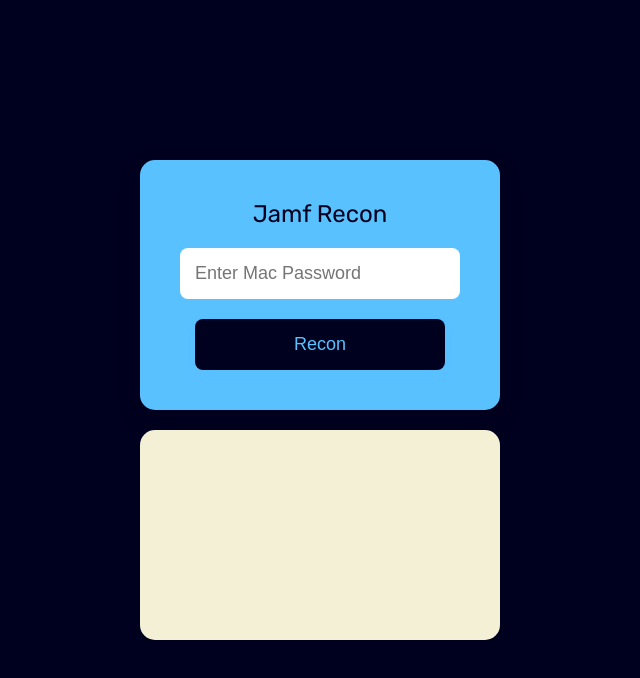
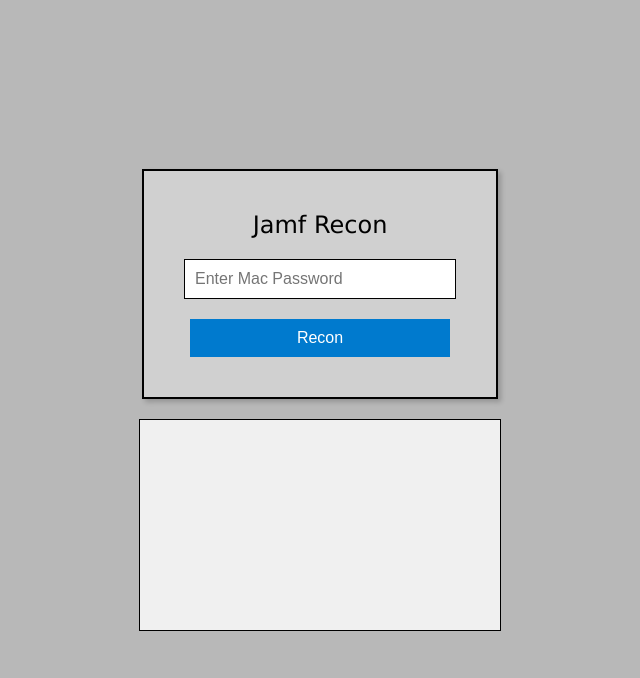
Before and after one commit to nickconnolly/Recon, an Electron app: page src/index.html in a window 800 px wide. Shown: the whole page, without its empty margins (80-720 px from the left). Drawn offline with Linux system fonts and the light colour scheme; no server answers.

Commit message:
fixed path issue for jamf

```diff
--- a/src/index.html
+++ b/src/index.html
@@ -3,7 +3,7 @@
 <head>
   <meta charset="UTF-8">
   <meta name="viewport" content="width=device-width, initial-scale=1.0">
-  <title>Renew Profile</title>
+  <title>Recon</title>
   <link href="https://fonts.googleapis.com/css2?family=Rubik:wght@400;500;700&display=swap" rel="stylesheet">
   <link href="style.css" rel="stylesheet">
 </head>
--- a/src/index.js
+++ b/src/index.js
@@ -22,7 +22,7 @@
   // Listen for the IPC event
   ipcMain.on("send-password", (event, password) => {
     const command = "sudo";
-    const args = ["-S", "jamf", "recon"];
+    const args = ["-S", "/usr/local/bin/jamf", "recon"];
 
     const child = spawn(command, args, {
       stdio: ["pipe", "pipe", "pipe"],
@@ -118,6 +118,7 @@
           { role: "togglefullscreen" },
           { type: "separator" },
           { role: "reload" },
+          {role : "toggleDevTools" }
         ],
       },
       {
--- /dev/null
+++ b/src/old.style.css
@@ -0,0 +1,79 @@
+body {
+    font-family: 'Rubik', sans-serif;
+    display: flex;
+    justify-content: center;
+    align-items: center;
+    height: 100vh;
+    margin: 0;
+    background-color: #00001F;
+    color: #5AC1FF;
+  }
+
+  #passwordForm {
+    display: flex;
+    flex-direction: column;
+    align-items: center;
+    background-color: #5AC1FF;
+    padding: 40px;
+    border-radius: 15px;
+    box-shadow: 0 10px 20px rgba(0, 0, 31, 0.3);
+  }
+
+  .form-title {
+    font-size: 24px;
+    color: #00001F;
+    margin-bottom: 20px;
+  }
+
+  input[type="password"] {
+    padding: 15px;
+    margin-bottom: 20px;
+    border: none;
+    border-radius: 8px;
+    outline: none;
+    font-size: 18px;
+    width: 250px;
+  }
+
+  #renewButton {
+    padding: 15px 30px;
+    background-color: #00001F;
+    color: #5AC1FF;
+    border: none;
+    border-radius: 8px;
+    font-size: 18px;
+    cursor: pointer;
+    transition: background-color 0.3s, color 0.3s;
+    width: 250px;
+    box-shadow: 0 4px 8px rgba(90, 193, 255, 0.4);
+  }
+
+  #renewButton:hover {
+    background-color: #A9A9A9;
+    color: #00001F;
+  }
+
+  #renewButton:active {
+    transform: translateY(2px);
+    box-shadow: 0 2px 4px rgba(90, 193, 255, 0.4);
+  }
+
+  .content-wrapper {
+    display: flex;
+    flex-direction: column;
+    align-items: center;
+    width: 100%; /* Ensures it takes the full width */
+  }
+
+  #commandOutput {
+    background-color: #f3f0d6;
+    color: rgb(0, 0, 0);
+    padding: 20px;
+    margin-top: 20px;
+    border-radius: 15px;
+    width: calc(100% - 80px); /* Adjust based on the padding of the parent or desired width */
+    width: 320px; /* Adjust this value based on your design preference */
+    height: 170px;
+    overflow-y: auto;
+    word-wrap: break-word;
+  }
--- a/src/style.css
+++ b/src/style.css
@@ -1,78 +1,76 @@
 body {
-    font-family: 'Rubik', sans-serif;
+    font-family: 'Geneva', sans-serif; /* Closer to Mac OS fonts */
     display: flex;
     justify-content: center;
     align-items: center;
     height: 100vh;
     margin: 0;
-    background-color: #00001F;
-    color: #5AC1FF;
+    background-color: #b8b8b8; /* Classic Mac OS 9 background */
+    color: #000; /* Standard text color */
 }
 
 #passwordForm {
     display: flex;
     flex-direction: column;
     align-items: center;
-    background-color: #5AC1FF;
+    background-color: #d0d0d0; /* Slightly lighter grey for forms */
     padding: 40px;
-    border-radius: 15px;
-    box-shadow: 0 10px 20px rgba(0, 0, 31, 0.3);
+    border-radius: 0; /* Keeping the classic sharp corner look */
+    border: 2px solid #000; /* Defined border for depth */
+    box-shadow: 3px 3px 5px rgba(0, 0, 0, 0.2); /* Subtle shadow for 3D effect */
 }
 
 .form-title {
     font-size: 24px;
-    color: #00001F;
+    color: #000;
     margin-bottom: 20px;
 }
 
 input[type="password"] {
-    padding: 15px;
+    padding: 10px;
     margin-bottom: 20px;
-    border: none;
-    border-radius: 8px;
-    outline: none;
-    font-size: 18px;
+    border: 1px solid #000; /* More defined input borders */
+    border-radius: 0; /* Mac OS 9 did not use rounded corners */
+    font-size: 16px;
+    background-color: #fff;
     width: 250px;
 }
 
 #renewButton {
-    padding: 15px 30px;
-    background-color: #00001F;
-    color: #5AC1FF;
+    padding: 10px 20px;
+    background-color: #007ace; /* A brighter, more engaging blue */
+    color: #fff;
     border: none;
-    border-radius: 8px;
-    font-size: 18px;
+    border-radius: 0;
+    font-size: 16px;
     cursor: pointer;
     transition: background-color 0.3s, color 0.3s;
-    width: 250px;
-    box-shadow: 0 4px 8px rgba(90, 193, 255, 0.4);
+    width: 260px;
 }
 
 #renewButton:hover {
-    background-color: #A9A9A9;
-    color: #00001F;
+    background-color: #005ba1;
 }
 
 #renewButton:active {
     transform: translateY(2px);
-    box-shadow: 0 2px 4px rgba(90, 193, 255, 0.4);
 }
 
 .content-wrapper {
     display: flex;
     flex-direction: column;
     align-items: center;
-    width: 100%; /* Ensures it takes the full width */
+    width: 100%;
 }
 
 #commandOutput {
-    background-color: #f3f0d6;
-    color: rgb(0, 0, 0);
+    background-color: #f0f0f0;
+    color: #000;
     padding: 20px;
     margin-top: 20px;
-    border-radius: 15px;
-    width: calc(100% - 80px); /* Adjust based on the padding of the parent or desired width */
-    width: 320px; /* Adjust this value based on your design preference */
+    border: 1px solid #000;
+    border-radius: 0; /* Sharp edges for authentic feel */
+    width: 320px;
     height: 170px;
     overflow-y: auto;
     word-wrap: break-word;
```
Also changed, not shown: 2 other files. Lines whose indentation alone changed are shown as unchanged.
